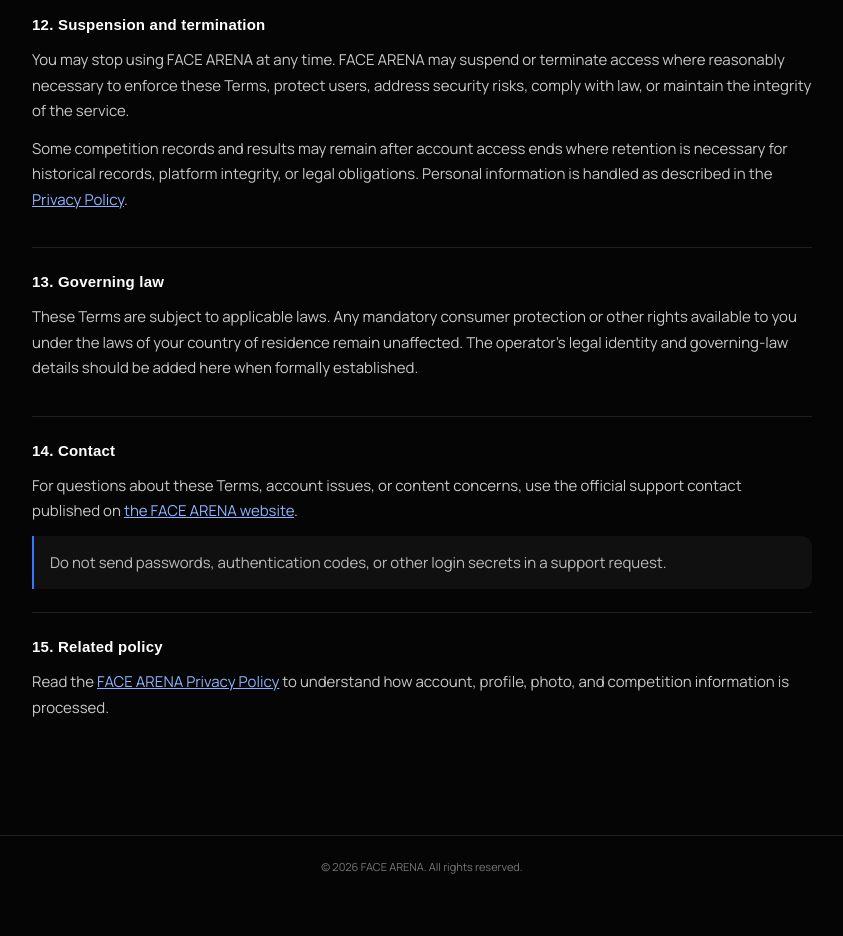
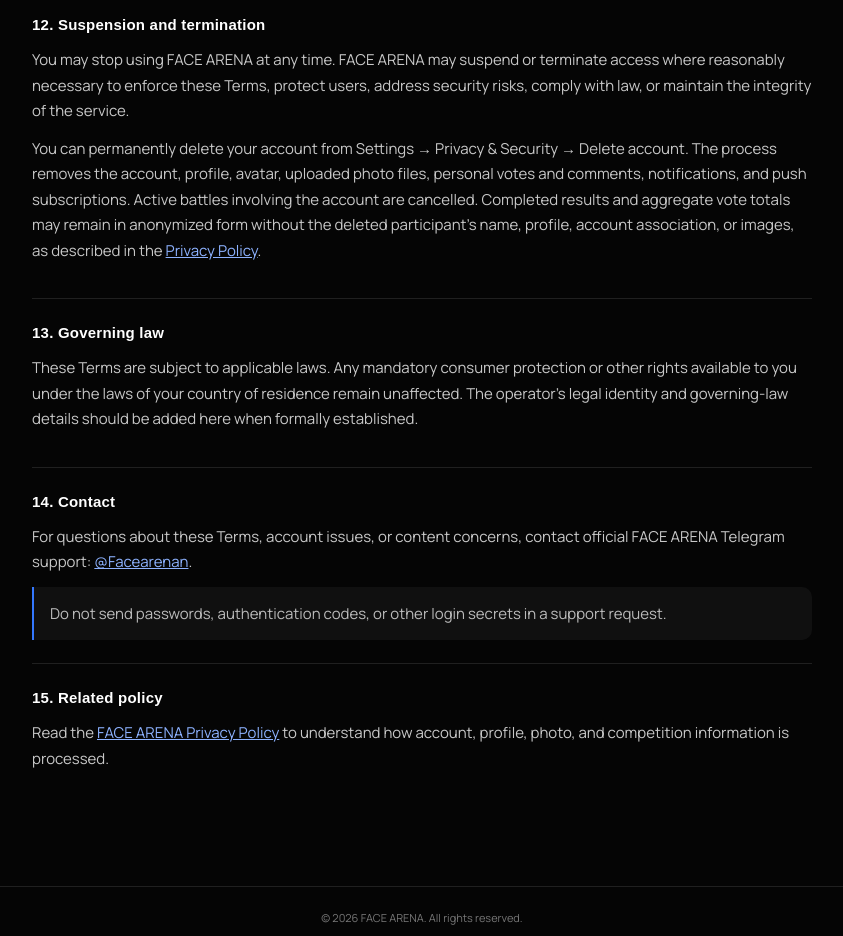
Before and after one commit to FaceArena/facearena.github.io, a plain HTML site: page terms.html in a window 1280 px wide. Shown: the part 3440-4376 px from the top of the page, without its empty margins (218-1061 px from the left). Before the commit the page ends 4339 px from the top, so only its background shows below. Drawn offline with Linux system fonts and the light colour scheme; a web font is replaced by a local one.

Commit message:
Document self-service account deletion and Telegram support

```diff
--- a/terms.html
+++ b/terms.html
@@ -121,7 +121,7 @@ footer{border-top:1px solid #202020;padding:22px;text-align:center;color:#777;fo
 <section>
 <h2>12. Suspension and termination</h2>
 <p>You may stop using FACE ARENA at any time. FACE ARENA may suspend or terminate access where reasonably necessary to enforce these Terms, protect users, address security risks, comply with law, or maintain the integrity of the service.</p>
-<p>Some competition records and results may remain after account access ends where retention is necessary for historical records, platform integrity, or legal obligations. Personal information is handled as described in the <a href="./privacy.html">Privacy Policy</a>.</p>
+<p>You can permanently delete your account from Settings → Privacy &amp; Security → Delete account. The process removes the account, profile, avatar, uploaded photo files, personal votes and comments, notifications, and push subscriptions. Active battles involving the account are cancelled. Completed results and aggregate vote totals may remain in anonymized form without the deleted participant's name, profile, account association, or images, as described in the <a href="./privacy.html">Privacy Policy</a>.</p>
 </section>
 
 <section>
@@ -131,7 +131,7 @@ footer{border-top:1px solid #202020;padding:22px;text-align:center;color:#777;fo
 
 <section>
 <h2>14. Contact</h2>
-<p>For questions about these Terms, account issues, or content concerns, use the official support contact published on <a href="https://facearena.github.io/">the FACE ARENA website</a>.</p>
+<p>For questions about these Terms, account issues, or content concerns, contact official FACE ARENA Telegram support: <a href="https://t.me/Facearenan" target="_blank" rel="noopener noreferrer">@Facearenan</a>.</p>
 <div class="note">Do not send passwords, authentication codes, or other login secrets in a support request.</div>
 </section>
 
```
